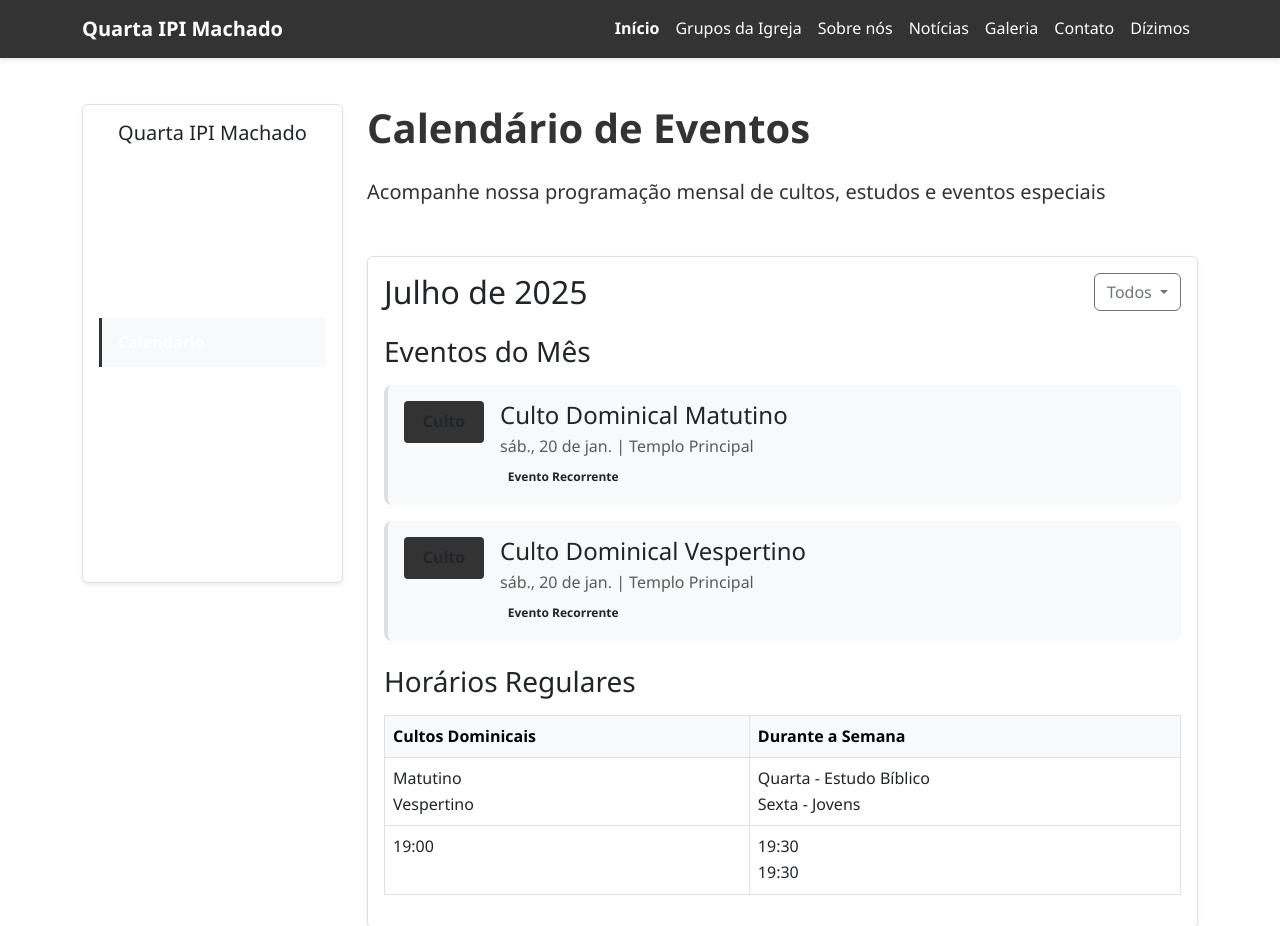
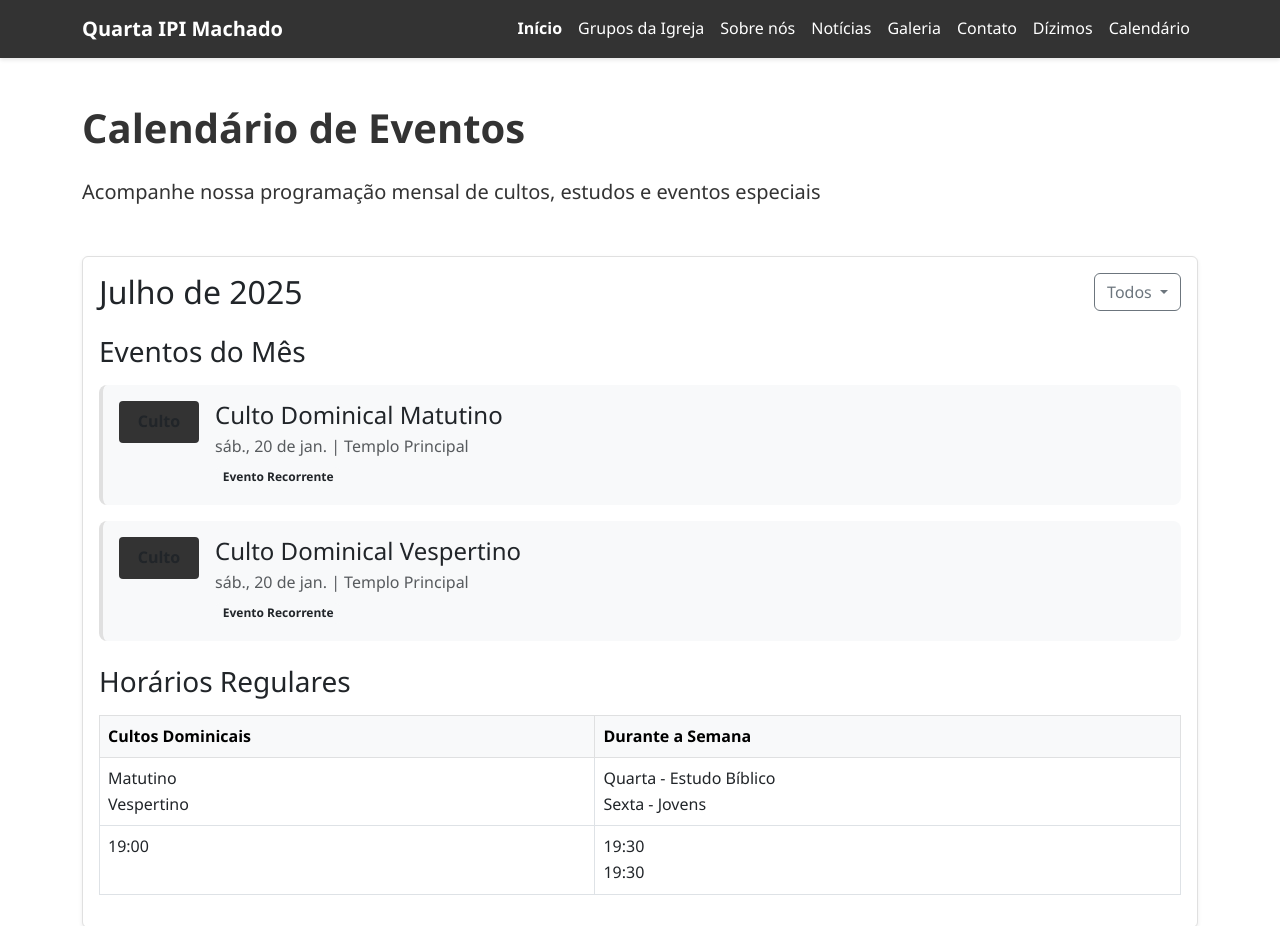
Before and after one commit to anacleto241/site_4_ipi_machado, a plain HTML site: page calendario.html in a window 1280 px wide. Shown: the top 926 px of the page. Drawn offline with nearby package versions, Linux system fonts and the light colour scheme.

Commit message:
Ajustes visuais no Grid-layout

```diff
--- a/calendario.html
+++ b/calendario.html
@@ -15,43 +15,9 @@
     <!-- Main Content -->
     <main class="container py-5">
         <div class="row">
-            <!-- Sidebar Navigation -->
-            <div class="col-lg-3 mb-4">
-                <div class="card">
-                    <div class="card-body">
-                        <h5 class="card-title text-center mb-4">Quarta IPI Machado</h5>
-                        <ul class="nav flex-column">
-                            <li class="nav-item">
-                                <a class="nav-link" href="index.html">Início</a>
-                            </li>
-                            <li class="nav-item">
-                                <a class="nav-link" href="institucional.html">Institucional</a>
-                            </li>
-                            <li class="nav-item">
-                                <a class="nav-link" href="#">Notícias</a>
-                            </li>
-                            <li class="nav-item">
-                                <a class="nav-link active" href="calendario.html">Calendário</a>
-                            </li>
-                            <li class="nav-item">
-                                <a class="nav-link" href="#">Galeria</a>
-                            </li>
-                            <li class="nav-item">
-                                <a class="nav-link" href="grupos.html">Grupos</a>
-                            </li>
-                            <li class="nav-item">
-                                <a class="nav-link" href="#">Contato</a>
-                            </li>
-                            <li class="nav-item">
-                                <a class="nav-link" href="#">Dízimos</a>
-                            </li>
-                        </ul>
-                    </div>
-                </div>
-            </div>
 
             <!-- Main Content Area -->
-            <div class="col-lg-9">
+            <div class="col-lg-12">
                 <!-- Page Header -->
                 <div class="mb-5">
                     <h1 class="section-title text-start">Calendário de Eventos</h1>
--- a/menu.html
+++ b/menu.html
@@ -27,6 +27,10 @@
                 <li class="nav-item">
                     <a class="nav-link" href="/dizimos.html">Dízimos</a>
                 </li>
+                <li class="nav-item">
+                    <a class="nav-link" href="/calendario.html">Calendário</a>
+                </li>
+
             </ul>
         </div>
     </div>
```
Also changed, not shown: contato.html (+1 -1 lines), dizimos.html (+1 -1 lines), galeria.html (+1 -1 lines), grupos.html (+1 -1 lines), institucional.html (+1 -1 lines), noticias.html (+2 -5 lines).
